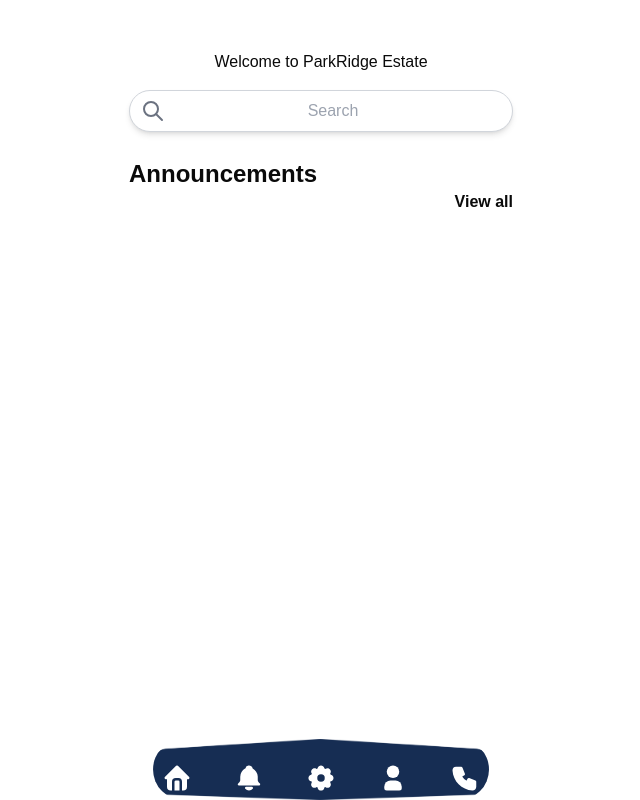
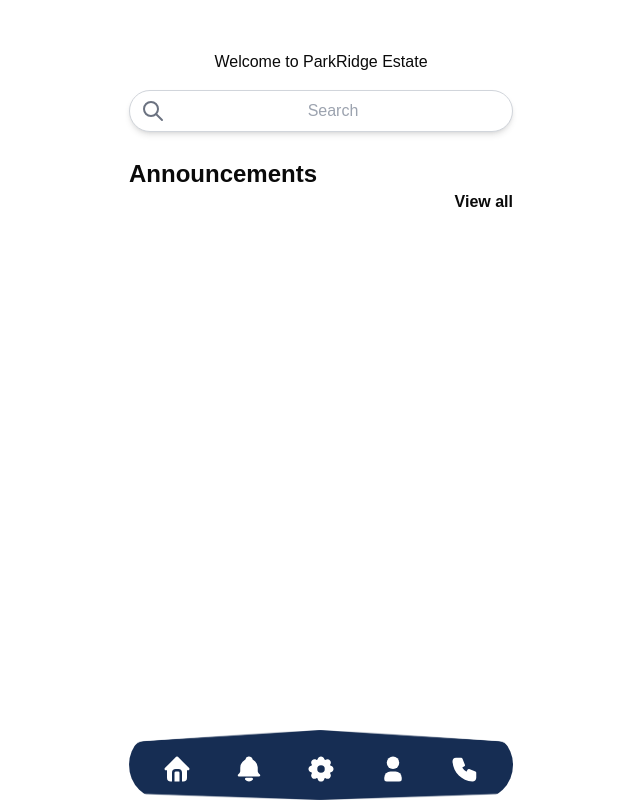
Before and after one commit to mikelagumbay22/renigo-parkridge, a Next.js app: page /dashboard in a window 1280 px wide. Shown: the whole page, without its empty margins (319-959 px from the left). Built offline with nearby package versions, Linux system fonts and the light colour scheme.

Commit message:
fix: removed pading in navigation

```diff
--- a/components/user-navigation.tsx
+++ b/components/user-navigation.tsx
@@ -10,7 +10,7 @@ import { IconPhoneFilled } from "@tabler/icons-react";
 function UserNavigation() {
   return (
     <footer>
-      <div className="grid px-6 z-0 relative">
+      <div className="grid z-0 relative">
         <Image
           src={navBackground} // Use imported image here
           alt="Navigation Background"
```
